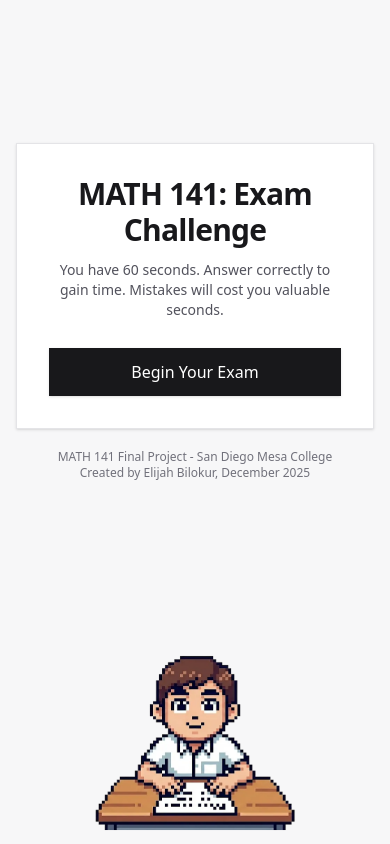
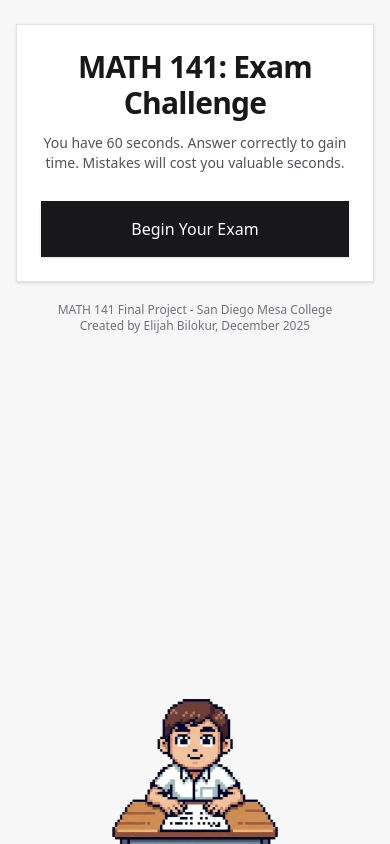
Before and after one commit to elijahlomaka/math141-exam-game, a Next.js app: page / in a window 390 px wide. Built offline with nearby package versions, Linux system fonts and the light colour scheme.

Commit message:
Refactor: Improve mobile layout and safe area handling
Adjust padding, margins, and fixed element heights to better accommodate mobile devices and safe areas.

Co-authored-by: elijah <elijah@mattervoid.com>

```diff
--- a/app/globals.css
+++ b/app/globals.css
@@ -2,6 +2,10 @@
 
 :root {
   color-scheme: light;
+}
+
+html {
+  -webkit-text-size-adjust: 100%;
 }
 
 html,
@@ -13,3 +17,8 @@ body {
   background: #f7f7f8;
   color: #18181b;
 }
+
+button,
+[role="button"] {
+  touch-action: manipulation;
+}
--- a/app/layout.tsx
+++ b/app/layout.tsx
@@ -1,9 +1,15 @@
-import type { Metadata } from "next";
+import type { Metadata, Viewport } from "next";
 import "./globals.css";
 
 export const metadata: Metadata = {
   title: "Exam Room: One Minute",
   description: "You have 60 seconds. Answer correctly to earn time.",
+};
+
+export const viewport: Viewport = {
+  width: "device-width",
+  initialScale: 1,
+  viewportFit: "cover",
 };
 
 export default function RootLayout({
--- a/components/ExamGame.tsx
+++ b/components/ExamGame.tsx
@@ -22,8 +22,8 @@ const EXAM_ASSETS = {
 
 function BottomAsset({ src, alt }: { src: string; alt: string }) {
   return (
-    <div className="fixed bottom-0 left-0 right-0 h-[220px] sm:h-[260px] pointer-events-none">
-      <div className="h-full w-full flex items-center justify-center px-4">
+    <div className="fixed bottom-0 left-0 right-0 h-[calc(160px+env(safe-area-inset-bottom))] sm:h-[calc(220px+env(safe-area-inset-bottom))] md:h-[calc(260px+env(safe-area-inset-bottom))] pointer-events-none">
+      <div className="h-full w-full flex items-center justify-center px-4 pb-[env(safe-area-inset-bottom)]">
         <div className="relative h-full w-full max-w-3xl">
           <Image src={src} alt={alt} fill className="object-contain" sizes="(min-width: 640px) 768px, 100vw" />
         </div>
@@ -224,11 +224,11 @@ export function ExamGame() {
             : "New question";
 
   return (
-    <main className="min-h-dvh flex flex-col pb-[220px] sm:pb-[260px]">
+    <main className="min-h-dvh flex flex-col overflow-x-hidden pb-[calc(160px+env(safe-area-inset-bottom))] sm:pb-[calc(220px+env(safe-area-inset-bottom))] md:pb-[calc(260px+env(safe-area-inset-bottom))]">
       {screen === "start" ? (
-        <div className="flex-1 flex items-center justify-center px-4">
+        <div className="flex-1 flex items-start justify-center px-4 pt-6 sm:items-center sm:pt-0">
           <div className="w-full max-w-xl">
-            <div className="rounded-none border border-zinc-200 bg-white shadow-sm p-8 sm:p-10 text-center">
+            <div className="rounded-none border border-zinc-200 bg-white shadow-sm p-6 sm:p-10 text-center">
               <div className="text-3xl sm:text-4xl font-semibold tracking-tight text-zinc-900">
                 MATH 141: Exam Challenge
               </div>
@@ -239,7 +239,7 @@ export function ExamGame() {
                 type="button"
                 onClick={startGame}
                 className={[
-                  "mt-7 w-full rounded-none px-4 py-3",
+                  "mt-7 w-full rounded-none px-4 py-4 sm:py-3",
                   "bg-zinc-900 text-white",
                   "shadow-sm",
                   "transition-colors",
@@ -258,8 +258,8 @@ export function ExamGame() {
           </div>
         </div>
       ) : screen === "end" ? (
-        <div className="flex-1 flex items-center justify-center px-4">
-          <div className="w-full max-w-xl rounded-none border border-zinc-200 bg-white shadow-sm p-8 sm:p-10 text-center">
+        <div className="flex-1 flex items-start justify-center px-4 pt-6 sm:items-center sm:pt-0">
+          <div className="w-full max-w-xl rounded-none border border-zinc-200 bg-white shadow-sm p-6 sm:p-10 text-center">
             <div className="text-3xl sm:text-4xl font-semibold tracking-tight text-zinc-900">
               Time’s Up
             </div>
@@ -274,7 +274,7 @@ export function ExamGame() {
                 setScreen("start");
               }}
               className={[
-                "mt-7 w-full rounded-none px-4 py-3",
+                "mt-7 w-full rounded-none px-4 py-4 sm:py-3",
                 "bg-zinc-900 text-white",
                 "shadow-sm",
                 "transition-colors",
--- a/components/QuestionCard.tsx
+++ b/components/QuestionCard.tsx
@@ -42,7 +42,7 @@ export function QuestionCard({
         className={[
           "rounded-none border shadow-sm",
           "transition-colors",
-          "p-6 sm:p-7",
+          "p-5 sm:p-7",
           feedbackStyles,
         ].join(" ")}
       >
@@ -79,7 +79,7 @@ export function QuestionCard({
                 role="radio"
                 aria-checked={isSelected}
                 className={[
-                  "w-full text-left rounded-none border px-4 py-3",
+                  "w-full text-left rounded-none border px-4 py-4 sm:py-3",
                   "transition-colors",
                   "focus:outline-none focus-visible:ring-2 focus-visible:ring-zinc-900/10",
                   "disabled:opacity-60 disabled:cursor-not-allowed",
@@ -107,7 +107,7 @@ export function QuestionCard({
                     <div className="text-xs font-medium text-zinc-500 select-none">
                       {LETTERS[idx]}
                     </div>
-                    <div className="mt-0.5 text-sm sm:text-base text-zinc-900">
+                    <div className="mt-0.5 text-base text-zinc-900">
                       {choice}
                     </div>
                   </div>
@@ -123,7 +123,7 @@ export function QuestionCard({
               type="button"
               onClick={onSubmit}
               className={[
-                "w-full rounded-none px-4 py-3",
+                "w-full rounded-none px-4 py-4 sm:py-3",
                 "bg-zinc-900 text-white",
                 "shadow-sm",
                 "transition-colors",
--- a/components/TopBar.tsx
+++ b/components/TopBar.tsx
@@ -33,8 +33,8 @@ export function TopBar({
 }) {
   return (
     <div className="sticky top-0 z-10 bg-[#f7f7f8]/85 backdrop-blur">
-      <div className="w-full max-w-3xl mx-auto px-4 pt-6 pb-4">
-        <div className="flex items-center justify-between gap-6 tracking-wide text-zinc-800">
+      <div className="w-full max-w-3xl mx-auto px-4 pt-[calc(1.5rem+env(safe-area-inset-top))] pb-4">
+        <div className="flex flex-col gap-2 tracking-wide text-zinc-800 sm:flex-row sm:items-center sm:justify-between sm:gap-6">
           <div className="flex items-baseline gap-3 select-none">
             <div className="font-mono tabular-nums text-2xl sm:text-3xl">
               {formatTimeMs(timeLeftMs)}
@@ -52,7 +52,7 @@ export function TopBar({
               </div>
             ) : null}
           </div>
-          <div className="select-none text-2xl sm:text-3xl tabular-nums">
+          <div className="select-none text-xl sm:text-3xl tabular-nums">
             Score: {score}
           </div>
         </div>
```
